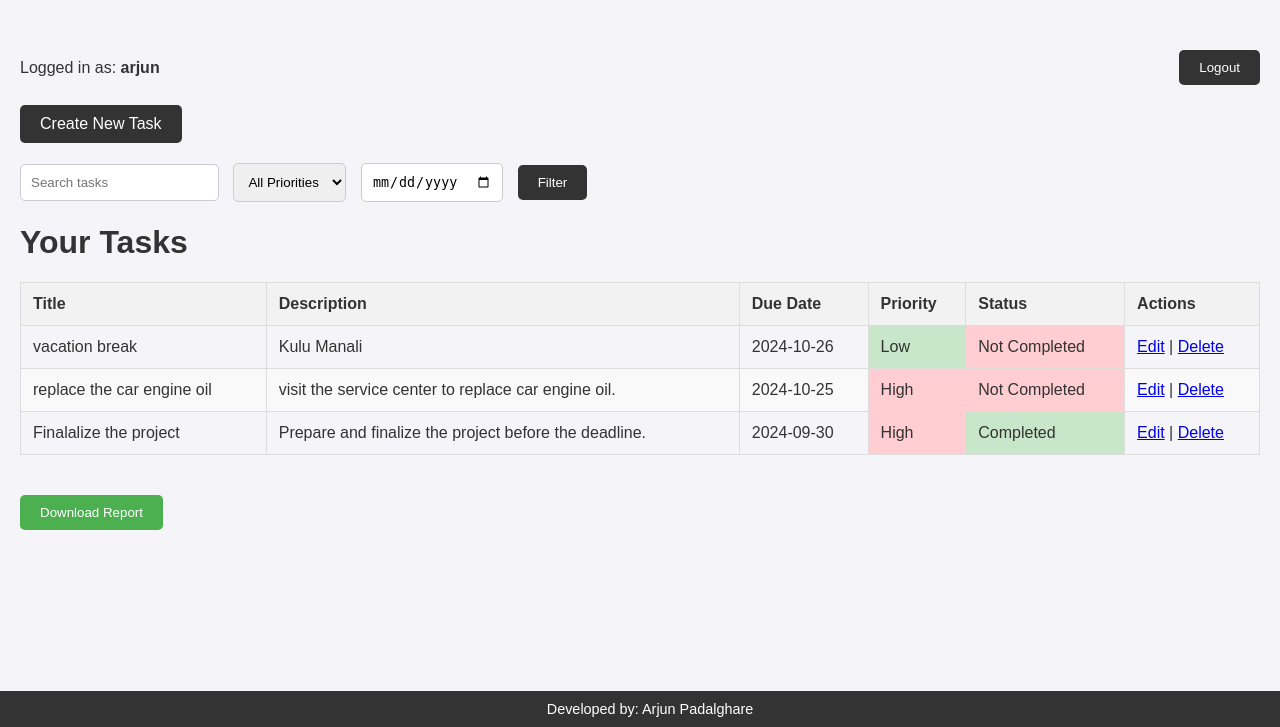
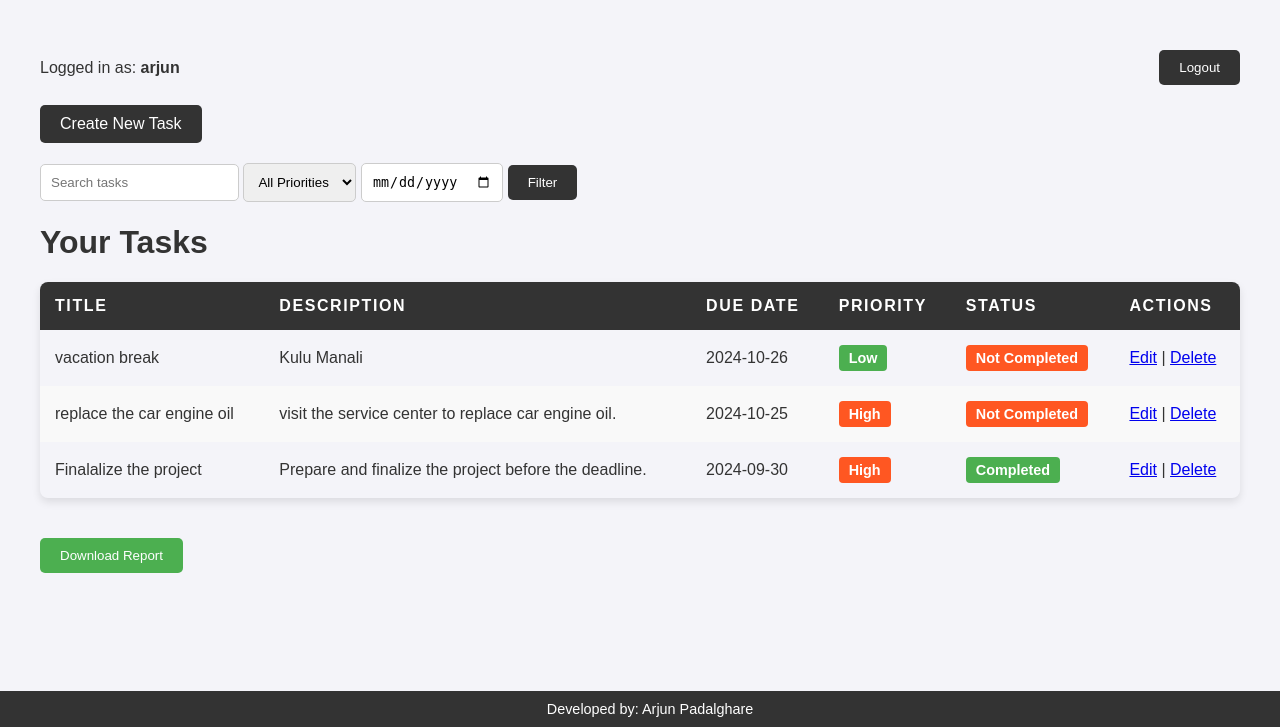
Before and after one commit to padalgharearjun/taskmanager, a Flask app: page /tasks in a window 1280 px wide. Shown: the part 73-800 px from the top of the page. Run offline with Flask 3, Linux system fonts and the light colour scheme; a user stored in the database is signed in; data comes from the database, SQL or seed files in the repository.

Commit message:
Improve task table layout in view_tasks.html for better readability and aesthetics

```diff
--- a/templates/view_tasks.html
+++ b/templates/view_tasks.html
@@ -37,6 +37,8 @@
 
         .content {
             padding: 20px;
+            max-width: 1200px;
+            margin: 0 auto;
         }
 
         .user-info {
@@ -79,23 +81,27 @@
             background-color: #575757;
         }
 
+        /* Improved Task Table Styling */
         table {
             width: 100%;
             border-collapse: collapse;
             margin: 20px 0;
-        }
-
-        table, th, td {
-            border: 1px solid #ddd;
+            box-shadow: 0 4px 8px rgba(0, 0, 0, 0.1);
+            border-radius: 8px;
+            overflow: hidden;
         }
 
         th, td {
-            padding: 12px;
+            padding: 15px;
             text-align: left;
         }
 
         th {
-            background-color: #f2f2f2;
+            background-color: #333;
+            color: white;
+            font-weight: bold;
+            text-transform: uppercase;
+            letter-spacing: 0.1em;
         }
 
         tr:nth-child(even) {
@@ -106,46 +112,43 @@
             background-color: #f1f1f1;
         }
 
-        /* Highlight background for Priority */
-        .priority.low {
-            background-color: #C8E6C9; /* Light green for Low priority */
+        /* Priority and Status Badge Styling */
+        .priority-badge {
+            padding: 5px 10px;
+            border-radius: 4px;
+            font-weight: bold;
+            font-size: 0.9em;
+            display: inline-block;
+            color: #fff;
         }
 
-        .priority.medium {
-            background-color: #FFE0B2; /* Light orange for Medium priority */
+        .priority.low { background-color: #4CAF50; }      /* Green */
+        .priority.medium { background-color: #FFC107; }   /* Yellow */
+        .priority.high { background-color: #FF5722; }     /* Red */
+
+        .status-badge {
+            padding: 5px 10px;
+            border-radius: 4px;
+            font-weight: bold;
+            font-size: 0.9em;
+            display: inline-block;
+            color: #fff;
         }
 
-        .priority.high {
-            background-color: #FFCDD2; /* Light red for High priority */
-        }
+        .status.completed { background-color: #4CAF50; }      /* Green */
+        .status.not-completed { background-color: #FF5722; }  /* Red */
 
-        /* Highlight background for Status */
-        .completed {
-            background-color: #C8E6C9; /* Light green for Completed tasks */
-        }
-
-        .not-completed {
-            background-color: #FFCDD2; /* Light red for Not Completed tasks */
-        }
-
-        /* Styling for search box and filter options */
+        /* Filter box styling */
         .filter-box {
             display: flex;
-            justify-content: space-between;
+            gap: 10px;
             margin-bottom: 20px;
         }
 
         .filter-box input[type="text"],
-        .filter-box select {
-            padding: 10px;
-            margin-right: 10px;
-            border-radius: 5px;
-            border: 1px solid #ccc;
-        }
-
+        .filter-box select,
         .filter-box input[type="date"] {
             padding: 10px;
-            margin-right: 10px;
             border-radius: 5px;
             border: 1px solid #ccc;
             width: auto;
@@ -209,10 +212,7 @@
                     <option value="Medium" {% if priority_filter == 'Medium' %}selected{% endif %}>Medium</option>
                     <option value="High" {% if priority_filter == 'High' %}selected{% endif %}>High</option>
                 </select>
-
-                <!-- Use date input type for date picker -->
                 <input type="date" name="due_date" value="{{ due_date_filter }}">
-
                 <input type="submit" value="Filter">
             </form>
         </div>
@@ -238,17 +238,14 @@
                             <td>{{ task.title }}</td>
                             <td>{{ task.description }}</td>
                             <td>{{ task.due_date.strftime('%Y-%m-%d') if task.due_date else 'No due date' }}</td>
-
-                            <!-- Apply priority color marker using dynamic class -->
-                            <td class="priority {% if task.priority == 'Low' %}low{% elif task.priority == 'Medium' %}medium{% else %}high{% endif %}">
-                                {{ task.priority }}
+                            <td>
+                                <span class="priority-badge priority {{ task.priority | lower }}">{{ task.priority }}</span>
                             </td>
-
-                            <!-- Apply status color marker using dynamic class -->
-                            <td class="{% if task.completed %}completed{% else %}not-completed{% endif %}">
-                                {% if task.completed %}Completed{% else %}Not Completed{% endif %}
+                            <td>
+                                <span class="status-badge status {% if task.completed %}completed{% else %}not-completed{% endif %}">
+                                    {% if task.completed %}Completed{% else %}Not Completed{% endif %}
+                                </span>
                             </td>
-
                             <td>
                                 <a href="{{ url_for('edit_task', task_id=task.id) }}">Edit</a> |
                                 <a href="{{ url_for('delete_task', task_id=task.id) }}">Delete</a>
```
